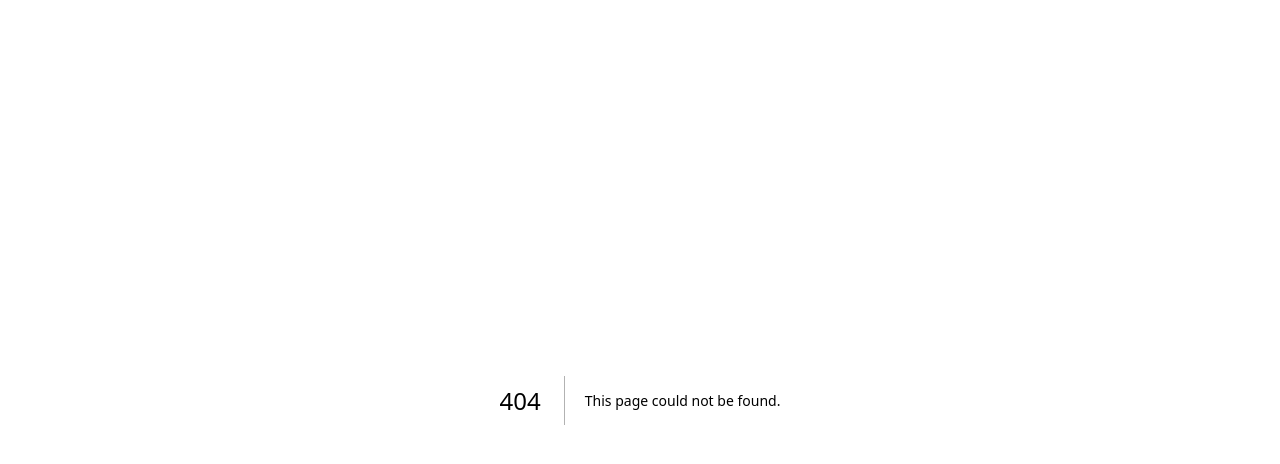
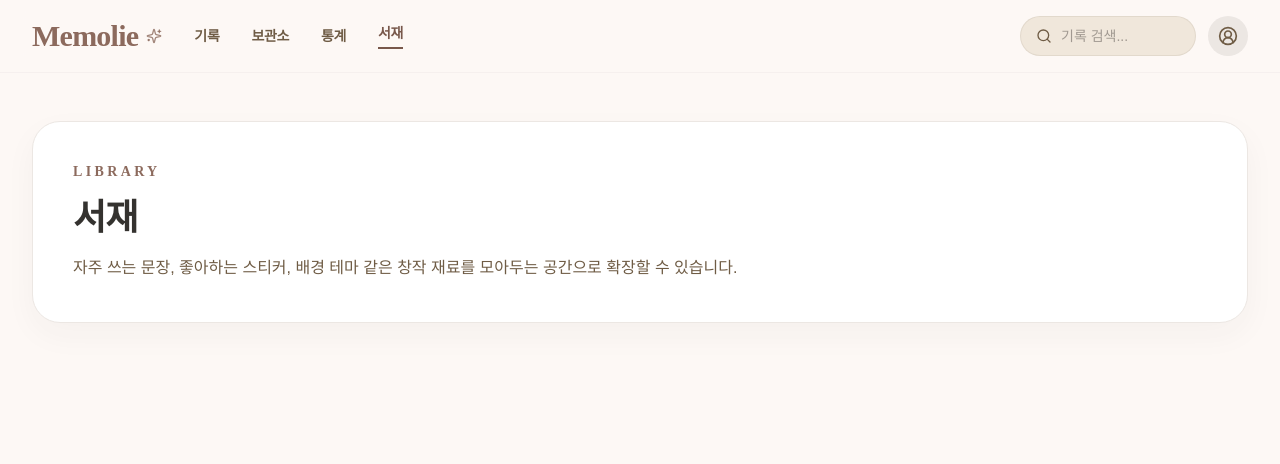
Before and after one commit to skyhanull/diary_ku, a Next.js app: page /library in a window 1280 px wide. Before the commit this address had no page. Shown: the top 464 px of the page. Built offline with nearby package versions, Linux system fonts and the light colour scheme.

Commit message:
Add app header and section placeholder routes

```diff
--- /dev/null
+++ b/src/app/archive/page.tsx
@@ -0,0 +1,18 @@
+import { AppHeader } from '@/components/layout/AppHeader';
+
+export default function ArchivePage() {
+  return (
+    <div className="min-h-screen bg-[#fdf8f5] text-[#34322f]">
+      <AppHeader activeItem="보관소" />
+      <main className="mx-auto max-w-[1440px] px-6 py-12 lg:px-8">
+        <div className="rounded-[28px] border border-[#ece7e3] bg-white p-10 shadow-[0_12px_32px_rgba(52,50,47,0.04)]">
+          <p className="font-['Epilogue'] text-sm font-bold uppercase tracking-[0.24em] text-[#8C6A5D]">Archive</p>
+          <h1 className="mt-4 font-['Epilogue'] text-4xl font-bold tracking-tight">보관소</h1>
+          <p className="mt-4 max-w-2xl text-base leading-7 text-[#6f5c45]">
+            저장된 일기를 날짜, 태그, 분위기 기준으로 다시 찾아보고 정리할 수 있는 페이지입니다.
+          </p>
+        </div>
+      </main>
+    </div>
+  );
+}
--- /dev/null
+++ b/src/app/library/page.tsx
@@ -0,0 +1,18 @@
+import { AppHeader } from '@/components/layout/AppHeader';
+
+export default function LibraryPage() {
+  return (
+    <div className="min-h-screen bg-[#fdf8f5] text-[#34322f]">
+      <AppHeader activeItem="서재" />
+      <main className="mx-auto max-w-[1440px] px-6 py-12 lg:px-8">
+        <div className="rounded-[28px] border border-[#ece7e3] bg-white p-10 shadow-[0_12px_32px_rgba(52,50,47,0.04)]">
+          <p className="font-['Epilogue'] text-sm font-bold uppercase tracking-[0.24em] text-[#8C6A5D]">Library</p>
+          <h1 className="mt-4 font-['Epilogue'] text-4xl font-bold tracking-tight">서재</h1>
+          <p className="mt-4 max-w-2xl text-base leading-7 text-[#6f5c45]">
+            자주 쓰는 문장, 좋아하는 스티커, 배경 테마 같은 창작 재료를 모아두는 공간으로 확장할 수 있습니다.
+          </p>
+        </div>
+      </main>
+    </div>
+  );
+}
--- /dev/null
+++ b/src/app/records/page.tsx
@@ -0,0 +1,18 @@
+import { AppHeader } from '@/components/layout/AppHeader';
+
+export default function RecordsPage() {
+  return (
+    <div className="min-h-screen bg-[#fdf8f5] text-[#34322f]">
+      <AppHeader activeItem="기록" />
+      <main className="mx-auto max-w-[1440px] px-6 py-12 lg:px-8">
+        <div className="rounded-[28px] border border-[#ece7e3] bg-white p-10 shadow-[0_12px_32px_rgba(52,50,47,0.04)]">
+          <p className="font-['Epilogue'] text-sm font-bold uppercase tracking-[0.24em] text-[#8C6A5D]">Records</p>
+          <h1 className="mt-4 font-['Epilogue'] text-4xl font-bold tracking-tight">기록</h1>
+          <p className="mt-4 max-w-2xl text-base leading-7 text-[#6f5c45]">
+            날짜를 중심으로 일기를 열고, 작성 중인 기록과 최근 저장한 페이지를 관리하는 공간입니다.
+          </p>
+        </div>
+      </main>
+    </div>
+  );
+}
--- /dev/null
+++ b/src/app/stats/page.tsx
@@ -0,0 +1,18 @@
+import { AppHeader } from '@/components/layout/AppHeader';
+
+export default function StatsPage() {
+  return (
+    <div className="min-h-screen bg-[#fdf8f5] text-[#34322f]">
+      <AppHeader activeItem="통계" />
+      <main className="mx-auto max-w-[1440px] px-6 py-12 lg:px-8">
+        <div className="rounded-[28px] border border-[#ece7e3] bg-white p-10 shadow-[0_12px_32px_rgba(52,50,47,0.04)]">
+          <p className="font-['Epilogue'] text-sm font-bold uppercase tracking-[0.24em] text-[#8C6A5D]">Stats</p>
+          <h1 className="mt-4 font-['Epilogue'] text-4xl font-bold tracking-tight">통계</h1>
+          <p className="mt-4 max-w-2xl text-base leading-7 text-[#6f5c45]">
+            감정 흐름, 작성 빈도, 태그 패턴처럼 기록 습관을 시각적으로 살펴보는 영역입니다.
+          </p>
+        </div>
+      </main>
+    </div>
+  );
+}
--- /dev/null
+++ b/src/components/layout/AppHeader.tsx
@@ -0,0 +1,66 @@
+import Link from 'next/link';
+import { Search, Sparkles, UserCircle2 } from 'lucide-react';
+import { Input } from '@/components/ui/input';
+
+const navItems = ['기록', '보관소', '통계', '서재'] as const;
+const navLinks = {
+  기록: '/records',
+  보관소: '/archive',
+  통계: '/stats',
+  서재: '/library'
+} as const;
+
+interface AppHeaderProps {
+  activeItem?: (typeof navItems)[number];
+}
+
+export function AppHeader({ activeItem = '기록' }: AppHeaderProps) {
+  return (
+    <nav className="sticky top-0 z-50 w-full border-b border-[#b5b1ad]/10 bg-[#fdf8f5]/90 px-6 py-4 backdrop-blur-md lg:px-8">
+      <div className="mx-auto flex w-full max-w-[1440px] items-center justify-between gap-4">
+        <div className="flex items-center gap-8">
+          <Link href="/" className="flex items-center gap-2">
+            <span className="font-['Epilogue'] text-3xl font-bold tracking-tight text-[#8C6A5D]">Memolie</span>
+            <Sparkles className="h-4 w-4 text-[#8C6A5D]/80" />
+          </Link>
+
+          <div className="hidden items-center gap-8 md:flex">
+            {navItems.map((item) => (
+              <Link
+                key={item}
+                href={navLinks[item]}
+                className={[
+                  'font-sans text-sm font-semibold tracking-tight transition-colors duration-200',
+                  item === activeItem
+                    ? 'border-b-2 border-[#78584b] pb-1 text-[#78584b]'
+                    : 'text-[#6f5c45] hover:text-[#78584b]'
+                ].join(' ')}
+              >
+                {item}
+              </Link>
+            ))}
+          </div>
+        </div>
+
+        <div className="flex items-center gap-3">
+          <div className="relative hidden items-center rounded-full sm:flex">
+            <Search className="pointer-events-none absolute left-4 h-4 w-4 text-[#6f5c45]" />
+            <Input
+              type="text"
+              placeholder="기록 검색..."
+              className="h-10 w-44 rounded-full border-border/70 bg-secondary pl-10"
+            />
+          </div>
+
+          <Link
+            href="/auth"
+            className="flex h-10 w-10 items-center justify-center rounded-full bg-[#ece7e3] text-[#6f5c45] transition-colors duration-200 hover:bg-[#f8dec1]"
+            aria-label="프로필"
+          >
+            <UserCircle2 className="h-5 w-5" />
+          </Link>
+        </div>
+      </div>
+    </nav>
+  );
+}
```
